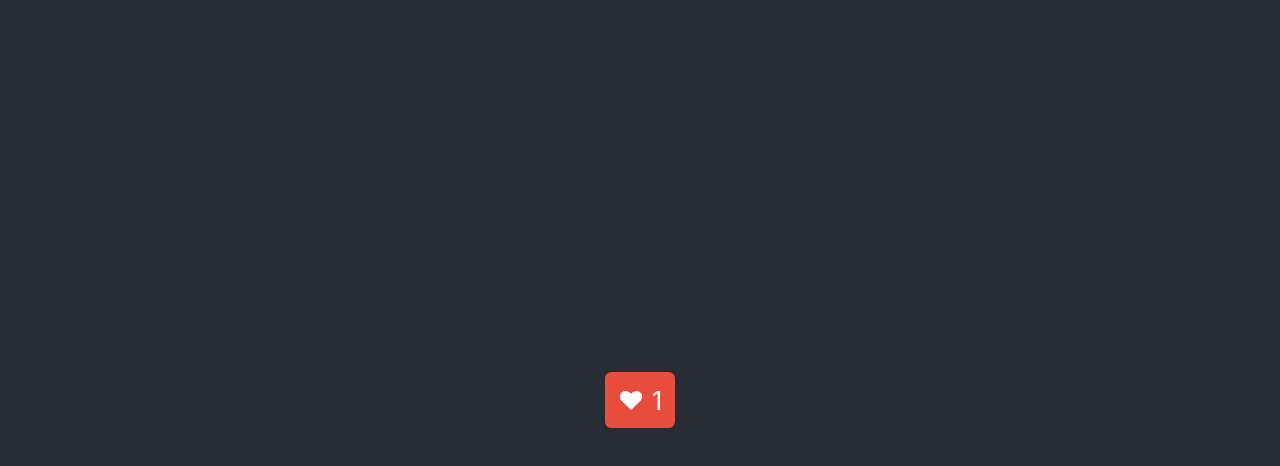
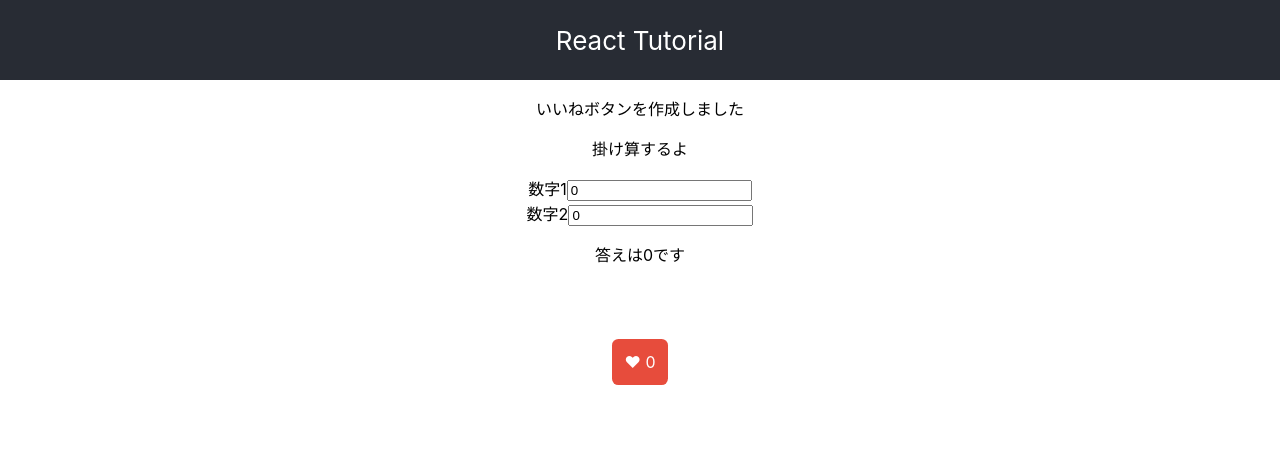
Before and after one commit to Kou-ISK/react-tutorial, a React (Create React App) app: page / in a window 1280 px wide. Shown: the top 466 px of the page. Built offline with nearby package versions, Linux system fonts and the light colour scheme.

Commit message:
feat: 掛け算の処理を追加

```diff
--- a/src/App.css
+++ b/src/App.css
@@ -15,7 +15,7 @@
 
 .App-header {
   background-color: #282c34;
-  min-height: 100vh;
+  min-height: 10vh;
   display: flex;
   flex-direction: column;
   align-items: center;
@@ -38,6 +38,10 @@
   }
 }
 
+body {
+  height: 20vw;
+}
+
 .likeButton {
   background-color: rgb(231, 76, 60);
   color: white;
--- a/src/App.tsx
+++ b/src/App.tsx
@@ -3,22 +3,32 @@
 import './App.css';
 
 function App() {
+  const [num1, setNumber1] = useState(0)
+  const [num2, setNumber2] = useState(0);
   return (
     <div className="App">
       <header className="App-header">
-        <LikeButton />
+        React Tutorial
       </header>
+      <body>
+        <p>いいねボタンを作成しました</p>
+        <p>掛け算するよ</p>
+        <label htmlFor="num1">数字1</label><input type="number" id="num1" value={num1} onChange={(event) => setNumber1(event.target.valueAsNumber)} /><br />
+        <label htmlFor="num2">数字2</label><input type="number" id="num2" value={num2} onChange={(event) => setNumber2(event.target.valueAsNumber)} />
+        <p>答えは{num1 * num2}です</p>
+      </body>
+      <footer><LikeButton /></footer>
     </div>
   );
 }
 
 // いいねボタンを作る: https://typescriptbook.jp/tutorials/react-like-button-tutorial
 function LikeButton() {
-  const [count, setCount] = useState(1);
+  const [count, setCount] = useState(0);
   const handleClick = () => {
     setCount(count + 1);
   }
   return <span className="likeButton" onClick={handleClick}>❤︎ {count}</span>
-}
+};
 
 export default App;
```
